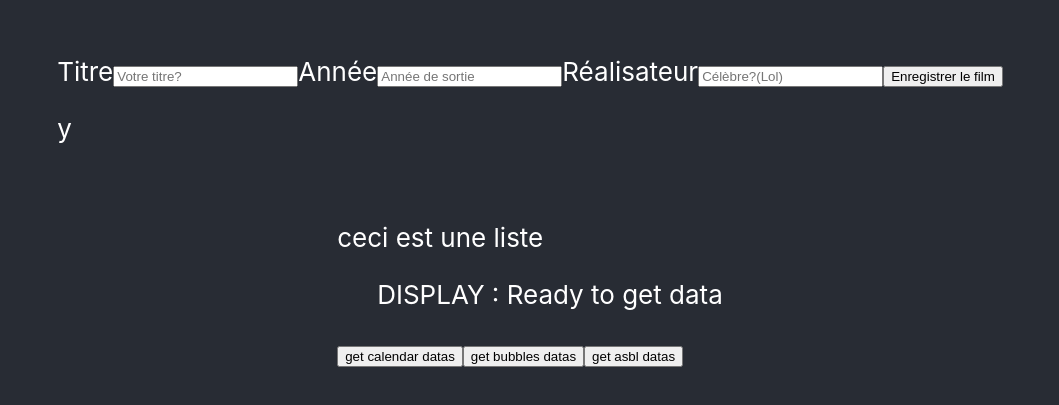
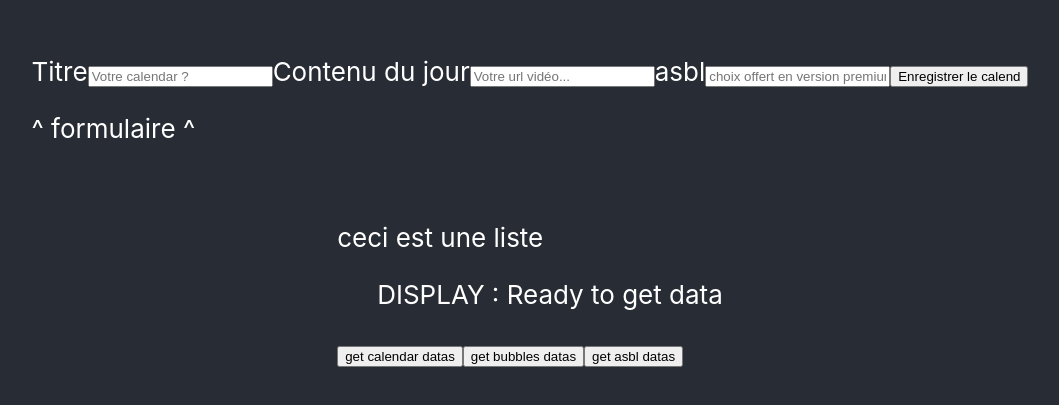
Before and after one commit to BaudhuinPie/Hackathon_front_Calendar, a React (Create React App) app: page / in a window 1280 px wide. Shown: the part 189-594 px from the top of the page, without its empty margins (110-1169 px from the left). Built offline with nearby package versions, Linux system fonts and the light colour scheme.

Commit message:
input POST (to be complexified) first commit. READ the console to see data sent and received. By Pierre - 23h35

```diff
--- a/src/App.js
+++ b/src/App.js
@@ -1,9 +1,11 @@
 import React from 'react';
 import logo from './logo.svg';
 import './App.css';
-import MovieForm from './components/MovieForm';
+//import MovieForm from './components/MovieForm';
 //import MoviesList from './components/MoviesList';
 import InputGETserver from './components/InputGETserver';
+import InputPOSTserver from './components/InputPOSTserver';
+
 
 // répuc les datas
 // envoyer les datas au serveur via request  http  de type POST
@@ -15,7 +17,8 @@ class App extends React.Component {
     return (
      <div>
         <header className="App-header">
-          <MovieForm/>
+          {/* <MovieForm/> */}
+          <InputPOSTserver/>
           <p></p>
           {/* <MoviesList/> */}
           <InputGETserver/>
--- a/src/components/InputGETserver.js
+++ b/src/components/InputGETserver.js
@@ -26,7 +26,7 @@ import { getDefaultWatermarks } from 'istanbul-lib-report';
             axios // j'appelle axios addon télérachargé localement
                 .get(`http://localhost:5555/akacalendar/${pointer}`)
                 .then(data => {
-                    console.log(" App get Response  fafter Listing ? " );
+                    console.log("Response to GET request :" );
                     //let val = JSON.parse(res.data)
 
                     this.setState({
@@ -46,7 +46,7 @@ import { getDefaultWatermarks } from 'istanbul-lib-report';
     cleanState = () => {
         if(this.state.freshDATA) {
             let calendata = this.state;
-            console.log( "VERYYYf:",this.state.toClean )
+            console.log( "to CLEAN:",this.state.toClean )
 
             switch(this.state.toClean) {
                 case 'mycalendar':
@@ -79,7 +79,7 @@ import { getDefaultWatermarks } from 'istanbul-lib-report';
                 default:
                         this.setState({ freshDATA: false })
             }
-            console.log("shall get this afater cleaning:", calendata.mycalendar.data[0]);
+            console.log("state data is being cleaned (hover update)");
         }
     }
 
--- /dev/null
+++ b/src/components/InputPOSTserver.js
@@ -0,0 +1,76 @@
+import React from 'react';
+const cors = require('cors');
+
+export default class InputPOSTserver extends React.Component {
+    constructor (props) {
+        super(props);
+        this.state = {
+                mycalendar:'',
+                mybubbles:'',
+                asbl:''
+        }
+    }
+
+    handleSubmission = (event) => {
+        event.preventDefault(); // on va plutôt redéfinir plus bas la façon d'envoyer les datas.
+            console.log("Le composant formulaire soumet :");
+        // let formm = event.target;
+        //     console.log(formm);
+        // const dataform = new FormData (formm); // convertit la cible (bout de DOM )
+        //     console.log(dataform, JSON.stringify(dataform));
+        //     console.log(dataform);
+        //     console.log("======exemple contnu=====")
+        //     console.log("mybubbles sent : ", dataform.get("mybubbles")); // visit la cible avec la valeur de name (du input ici).
+
+        console.log(JSON.stringify(this.state));
+        console.log ("qui était : ", this.state);
+        let opCors = { methods: 'Post'}
+
+        fetch('http://localhost:5000/api/movies', { // On créée ici l'adresse URL puis on va ensuite aller paramétrer le serveur.
+          method: 'POST' ,
+          body: JSON.stringify(this.state), // this.dataform,
+          headers: {'Content-Type':'application/json' } //Précise le type de data envoyé vers le serveur.
+
+        })
+    }
+
+    handleInput = (event) => {  // Met à jour le contenu en direct tq le texte en entrée est rendu après passage dans le state pour être affiché.
+        console.log("changing input value...")
+        this.setState({
+            [event.target.name]: event.target.value
+        });
+            //console.log(event.target.name, event.target.value);
+    }
+
+    render() {
+        let calend = this.state;
+
+        return (
+
+            <div>
+                <form onSubmit={this.handleSubmission} >
+                    <label htmlFor="mycalendar">Titre</label>
+                    <input
+                        id="mycalendar" name="mycalendar"
+                        type="text" placeholder="Votre calendar ?"
+                        value ={calend.mycalendar} onChange={this.handleInput}
+                    />
+                    <label htmlFor="mybubbles">Contenu du jour</label>
+                    <input
+                        id="mybubbles" name="mybubbles"
+                        type="text" placeholder="Votre url vidéo..."
+                        value={calend.mybubbles} onChange={this.handleInput}
+                    />
+                    <label htmlFor="asbl">asbl</label>
+                    <input
+                        id="asbl" name="asbl"
+                        type="text" placeholder="choix offert en version premium"
+                        value={calend.asbl} onChange={this.handleInput}
+                    />
+                    <button>Enregistrer le calend</button>
+                    <p>^ formulaire ^</p>
+                </form>
+            </div>
+        )
+    }
+};
```
